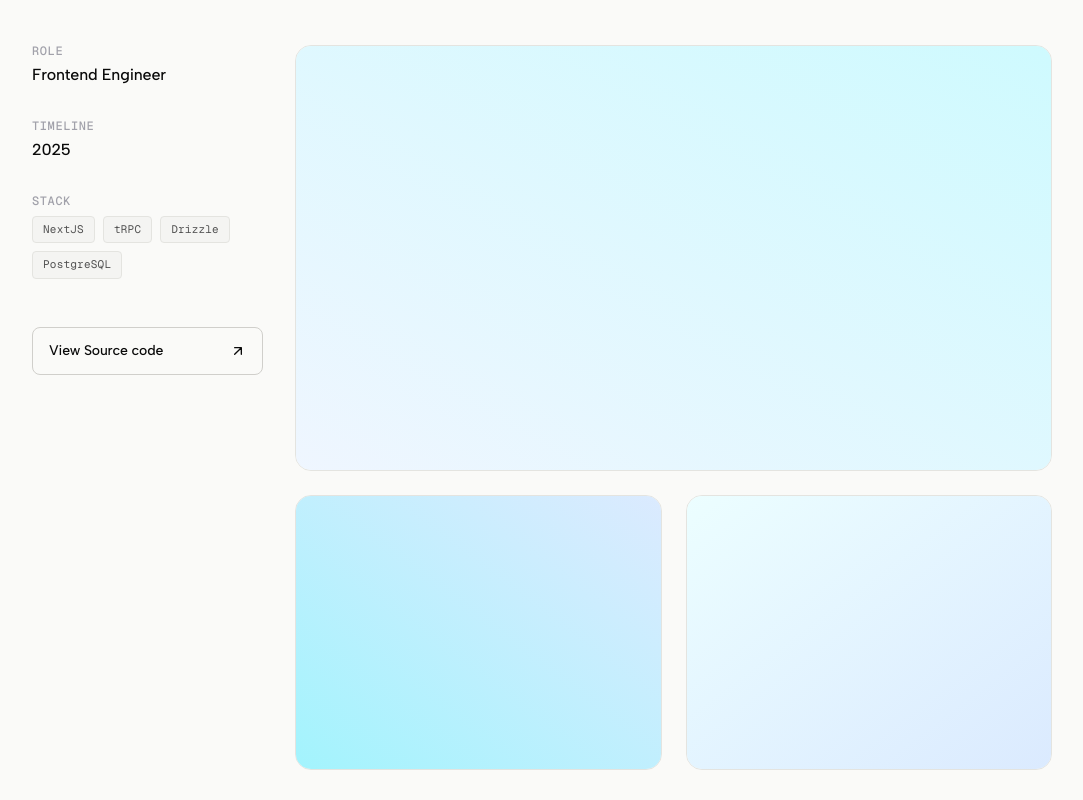
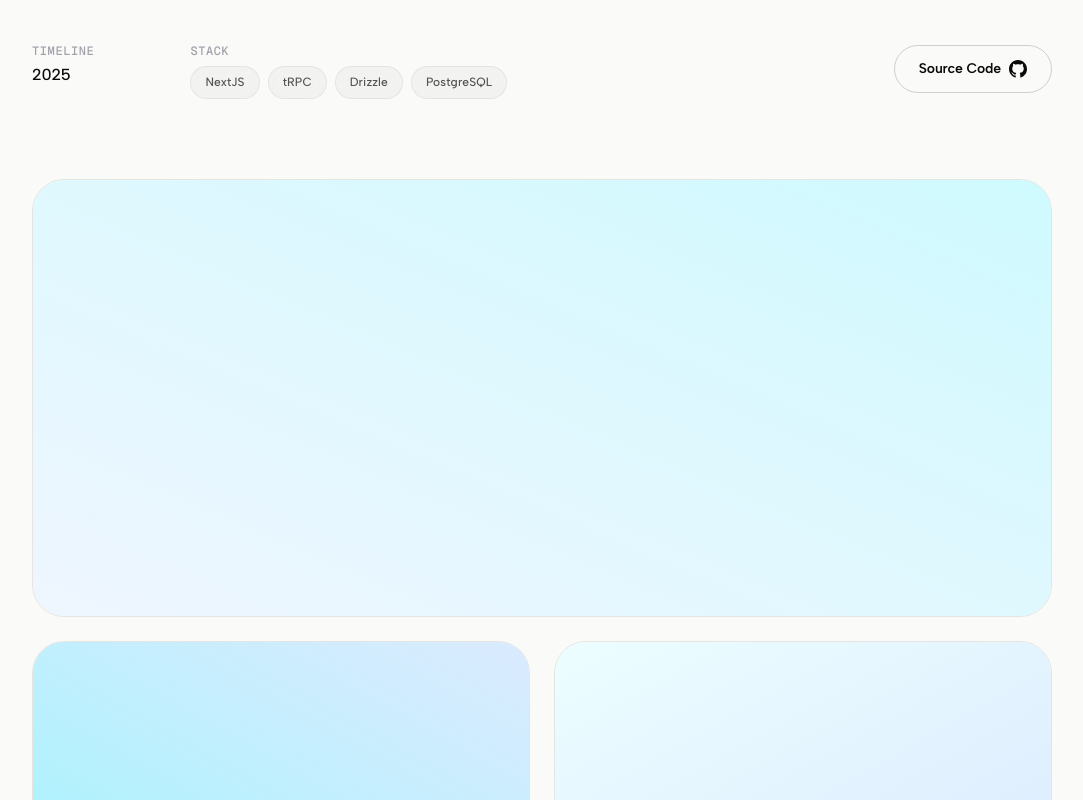
Before and after one commit to ardianilyas/portfolio, a Nuxt app: page /projects/bux in a window 1280 px wide. Shown: the part 740-1540 px from the top of the page, without its empty margins (98-1181 px from the left). Built offline with nearby package versions, Linux system fonts and the light colour scheme.

Commit message:
style: update project detail layout to flex-col, modernize pills and buttons

```diff
--- a/app/pages/projects/[slug].vue
+++ b/app/pages/projects/[slug].vue
@@ -32,15 +32,12 @@
 
     <!-- Project Details Grid -->
     <section class="max-w-[1100px] mx-auto px-6 md:px-10 py-16 md:py-24">
-      <div class="grid grid-cols-1 md:grid-cols-4 gap-12 md:gap-8 border-t border-[var(--color-border)] pt-12 fade-up" style="transition-delay: 0.1s">
+      <div class="flex flex-col gap-12 md:gap-20 fade-up" style="transition-delay: 0.1s">
 
         <!-- Metadata -->
-        <div class="md:col-span-1 flex flex-col gap-8">
-          <div>
-            <h4 class="meta-label">Role</h4>
-            <p class="meta-value">{{ project.role }}</p>
-          </div>
-          <div>
+        <div class="flex flex-col md:flex-row gap-10 md:gap-20 border-t border-[var(--color-border)] pt-12 items-start justify-between">
+          <div class="flex flex-col md:flex-row gap-10 md:gap-24 flex-1">
+            <div class="shrink-0">
               <h4 class="meta-label">Timeline</h4>
               <p class="meta-value">{{ project.year }}</p>
             </div>
@@ -50,28 +47,29 @@
                 <span v-for="t in project.tech" :key="t" class="tech-tag">{{ t }}</span>
               </div>
             </div>
-          <div class="flex flex-col gap-3 mt-4">
+          </div>
+          <div class="flex flex-col sm:flex-row gap-4 w-full md:w-auto shrink-0 mt-4 md:mt-0">
             <a v-if="project.live" :href="project.live" target="_blank" class="action-btn action-btn--primary">
               View Live Site
-              <svg width="16" height="16" viewBox="0 0 24 24" fill="none" stroke="currentColor" stroke-width="2"><path stroke-linecap="round" stroke-linejoin="round" d="M7 17L17 7M17 7H7M17 7v10" /></svg>
+              <svg width="18" height="18" viewBox="0 0 24 24" fill="none" stroke="currentColor" stroke-width="2"><path stroke-linecap="round" stroke-linejoin="round" d="M7 17L17 7M17 7H7M17 7v10" /></svg>
             </a>
             <a v-if="project.github" :href="project.github" target="_blank" class="action-btn action-btn--secondary">
-              View Source code
-              <svg width="16" height="16" viewBox="0 0 24 24" fill="none" stroke="currentColor" stroke-width="2"><path stroke-linecap="round" stroke-linejoin="round" d="M7 17L17 7M17 7H7M17 7v10" /></svg>
+              Source Code
+              <svg width="18" height="18" viewBox="0 0 24 24" fill="currentColor" stroke="none"><path d="M12 0c-6.626 0-12 5.373-12 12 0 5.302 3.438 9.8 8.207 11.387.599.111.793-.261.793-.577v-2.234c-3.338.726-4.033-1.416-4.033-1.416-.546-1.387-1.333-1.756-1.333-1.756-1.089-.745.083-.729.083-.729 1.205.084 1.839 1.237 1.839 1.237 1.07 1.834 2.807 1.304 3.492.997.107-.775.418-1.305.762-1.604-2.665-.305-5.467-1.334-5.467-5.931 0-1.311.469-2.381 1.236-3.221-.124-.303-.535-1.524.117-3.176 0 0 1.008-.322 3.301 1.23.957-.266 1.983-.399 3.003-.404 1.02.005 2.047.138 3.006.404 2.291-1.552 3.297-1.23 3.297-1.23.653 1.653.242 2.874.118 3.176.77.84 1.235 1.911 1.235 3.221 0 4.609-2.807 5.624-5.479 5.921.43.372.823 1.102.823 2.222v3.293c0 .319.192.694.801.576 4.765-1.589 8.199-6.086 8.199-11.386 0-6.627-5.373-12-12-12z" /></svg>
             </a>
           </div>
         </div>
 
         <!-- Visual Gallery -->
-        <div class="md:col-span-3 flex flex-col gap-6">
-          <div class="gallery-img-wrap rounded-2xl overflow-hidden aspect-[4/3] md:aspect-[16/9] bg-[var(--color-surface)] border border-[var(--color-border)]">
+        <div class="flex flex-col gap-6 w-full">
+          <div class="gallery-img-wrap rounded-[20px] md:rounded-[32px] overflow-hidden aspect-[4/3] md:aspect-[21/9] bg-[var(--color-surface)] border border-[var(--color-border)]">
             <div class="w-full h-full" :class="project.galleryClasses[0]"></div>
           </div>
           <div class="grid grid-cols-1 md:grid-cols-2 gap-6">
-            <div class="gallery-img-wrap rounded-2xl overflow-hidden aspect-square md:aspect-[4/3] bg-[var(--color-surface)] border border-[var(--color-border)]">
+            <div class="gallery-img-wrap rounded-[20px] md:rounded-[32px] overflow-hidden aspect-square md:aspect-[16/9] bg-[var(--color-surface)] border border-[var(--color-border)]">
               <div class="w-full h-full" :class="project.galleryClasses[1]"></div>
             </div>
-            <div class="gallery-img-wrap rounded-2xl overflow-hidden aspect-square md:aspect-[4/3] bg-[var(--color-surface)] border border-[var(--color-border)]">
+            <div class="gallery-img-wrap rounded-[20px] md:rounded-[32px] overflow-hidden aspect-square md:aspect-[16/9] bg-[var(--color-surface)] border border-[var(--color-border)]">
               <div class="w-full h-full" :class="project.galleryClasses[2]"></div>
             </div>
           </div>
@@ -209,39 +207,50 @@
 }
 
 .tech-tag {
-  font-family: var(--font-mono);
-  font-size: 11px;
-  font-weight: 400;
-  letter-spacing: 0.02em;
+  font-family: var(--font-sans);
+  font-size: 12px;
+  font-weight: 500;
+  letter-spacing: 0.01em;
   color: var(--color-text-2);
-  background: var(--color-surface);
-  border: 1px solid var(--color-border);
-  padding: 4px 10px;
-  border-radius: 4px;
+  background: rgba(0, 0, 0, 0.03);
+  border: 1px solid rgba(0, 0, 0, 0.06);
+  padding: 6px 14px;
+  border-radius: 9999px;
+  transition: all 0.2s ease;
+  backdrop-filter: blur(8px);
+}
+
+.tech-tag:hover {
+  background: rgba(0, 0, 0, 0.06);
+  color: var(--color-text);
+  transform: translateY(-1px);
 }
 
 /* ── Buttons ───────────────────────────────────────────────── */
 .action-btn {
   display: inline-flex;
   align-items: center;
-  justify-content: space-between;
-  padding: 12px 16px;
-  border-radius: 8px;
+  justify-content: center;
+  gap: 8px;
+  padding: 12px 24px;
+  border-radius: 9999px;
   font-family: var(--font-sans);
   font-size: 14px;
-  font-weight: 500;
+  font-weight: 600;
   text-decoration: none;
-  transition: all 0.2s;
+  transition: all 0.3s cubic-bezier(0.16, 1, 0.3, 1);
 }
 
 .action-btn--primary {
   background: var(--color-text);
   color: var(--color-bg);
+  box-shadow: 0 4px 12px rgba(0, 0, 0, 0.08);
 }
 
 .action-btn--primary:hover {
-  background: var(--color-text-2);
-  transform: translateY(-1px);
+  background: #000;
+  transform: translateY(-2px);
+  box-shadow: 0 8px 16px rgba(0, 0, 0, 0.12);
 }
 
 .action-btn--secondary {
@@ -253,6 +262,7 @@
 .action-btn--secondary:hover {
   border-color: var(--color-text);
   background: var(--color-surface);
+  transform: translateY(-2px);
 }
 
 /* ── Animations ────────────────────────────────────────────── */
```
Lines whose indentation alone changed are shown as unchanged.
